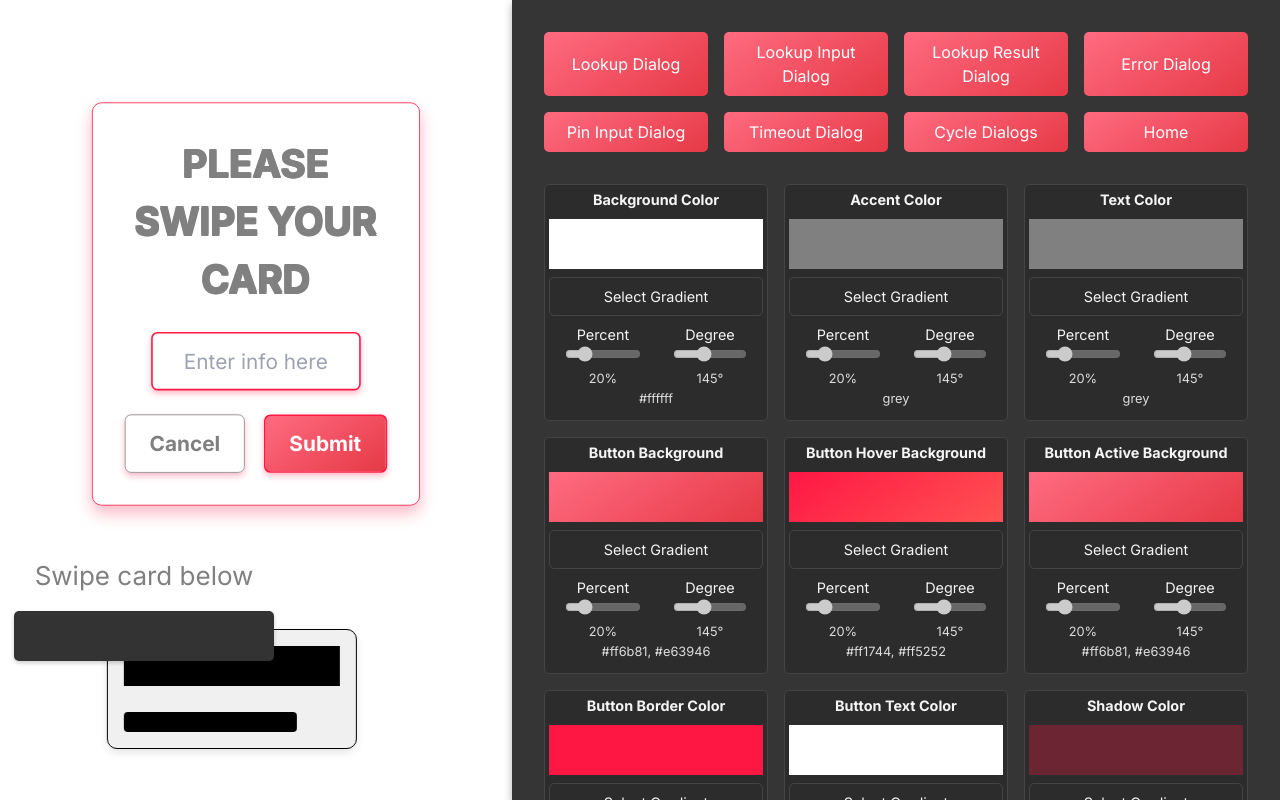
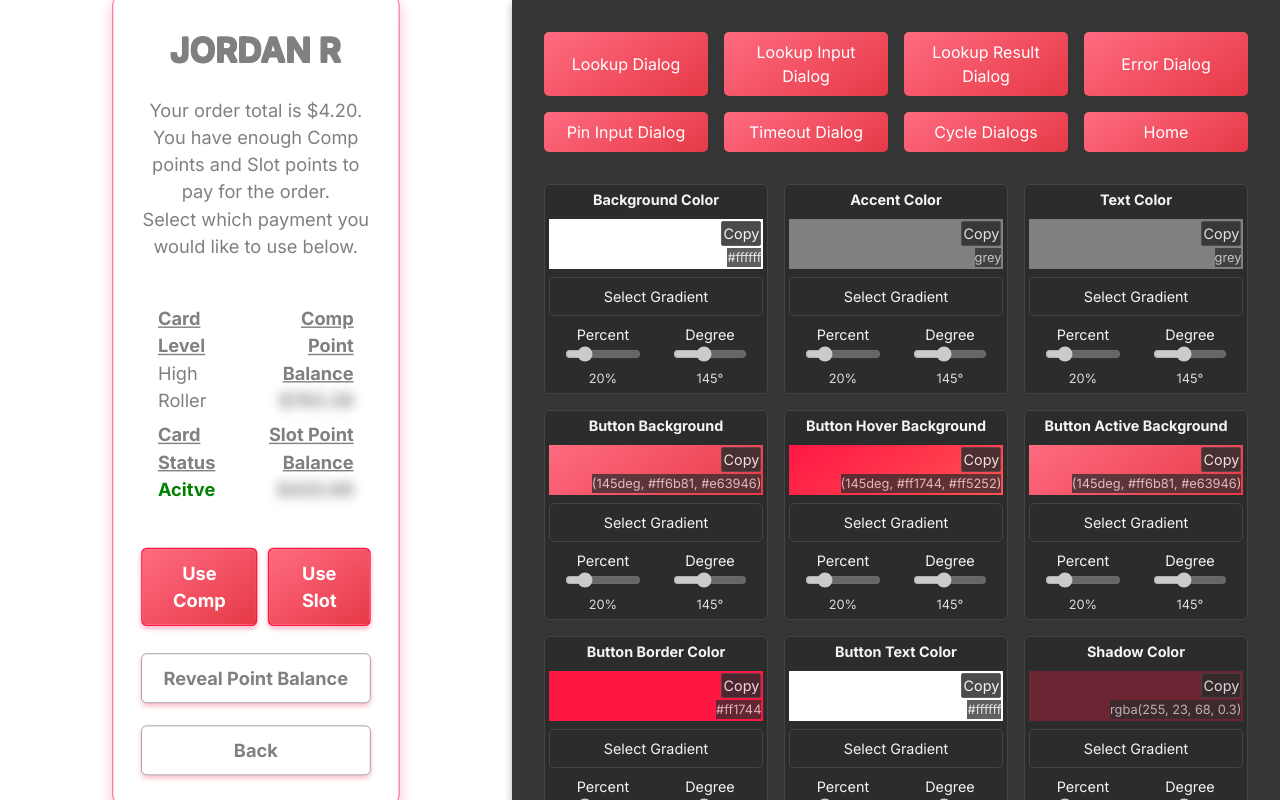
Before and after one commit to JordanReady/OTM.ThemeCreator, a Next.js app: page /konami in a window 1280 px wide. Built offline with nearby package versions, Linux system fonts and the light colour scheme; no server answers.

Commit message:
fix: general update

```diff
--- a/app/konami/konami.scss
+++ b/app/konami/konami.scss
@@ -9,7 +9,7 @@
   --button-border-color: #ff1744;
   --button-text-color: #ffffff;
   --shadow-color: rgba(255, 23, 68, 0.3);
-  --scale: 0.8;
+  --scale: 0.7;
 }
 
 $background-color: var(--background-color);
@@ -253,6 +253,41 @@ $scale: var(--scale);
   grid-template-columns: repeat(3, 1fr);
   gap: 1rem;
   margin-top: 2rem;
+}
+
+.active-border {
+  border: 1px solid #ff6b81 !important;
+  transition: border 0.3s ease-in-out;
+  display: none;
+}
+
+.copy {
+  width: 40px;
+  height: 25px;
+  background-color: #2c2c2c;
+  border: 1px solid #444;
+  border-radius: 2px;
+  position: fixed;
+  top: 2.25rem;
+  right: 0.35rem;
+  display: flex;
+  justify-content: center;
+  align-items: center;
+  opacity: 0.85;
+  z-index: 1000;
+  cursor: pointer;
+}
+
+.hex-display {
+  background-color: #2c2c2c;
+  opacity: 0.75;
+  position: fixed;
+  top: 3.95rem;
+  right: 0.35rem;
+  font-size: 0.8rem;
+  color: #ddd;
+  word-break: break-all;
+  margin-bottom: 0.5rem;
 }
 
 .css-variable-box {
--- a/app/konami/page.tsx
+++ b/app/konami/page.tsx
@@ -9,7 +9,7 @@ import ErrorDialog from "./dialogs/ErrorDialog";
 import PinInputDialog from "./dialogs/PinInputDialog";
 import TimeoutDialog from "./dialogs/TimeoutDialog";
 
-import VariableBox from "./VariableBox";
+import VariableBox from "../../components/VariableBox";
 import Link from "next/link";
 
 type Props = {};
@@ -138,7 +138,11 @@ export default function Konami({}: Props) {
   // Rotate dialogs automatically
   useEffect(() => {
     if (!cycle) return; // Exit early if cycle is false
-
+    setDialogIndex((prevIndex) => {
+      const nextIndex = (prevIndex + 1) % dialogNames.length;
+      setActiveDialog(dialogNames[nextIndex]);
+      return nextIndex;
+    });
     const intervalId = setInterval(() => {
       setDialogIndex((prevIndex) => {
         const nextIndex = (prevIndex + 1) % dialogNames.length;
@@ -152,6 +156,7 @@ export default function Konami({}: Props) {
 
   return (
     <div className="konami-container">
+      <div className="dialog-display-container">
         {activeDialog === "LookupDialog" && <LookupDialog animate="true" />}
         {activeDialog === "LookupInputDialog" && (
           <LookupInputDialog animate="true" />
@@ -162,7 +167,7 @@ export default function Konami({}: Props) {
         {activeDialog === "ErrorDialog" && <ErrorDialog animate="true" />}
         {activeDialog === "PinInputDialog" && <PinInputDialog animate="true" />}
         {activeDialog === "TimeoutDialog" && <TimeoutDialog animate="true" />}
-
+      </div>
       <div className="theme-picker-container">
         <div className="dialog-picker animate">
           <div className="dialog-switch-buttons">
--- a/app/page.tsx
+++ b/app/page.tsx
@@ -30,6 +30,7 @@ export default function HomePage() {
         alt={`OTMS Logo`}
         className="logo"
       />
+      <div className="theme-creator-container">
         <h1 className="page-title animate">Welcome to OTMS Theme Creator</h1>
         <p className="page-subtitle animate">
           Select an Interface to begin customizing the theme!
@@ -45,5 +46,6 @@ export default function HomePage() {
           ))}
         </div>
       </div>
+    </div>
   );
 }
--- a/app/konami/VariableBox.tsx
+++ b/components/VariableBox.tsx
@@ -48,15 +48,27 @@ export default function VariableBox({
 
   // Extract the color values from the gradient or hex value
   const cleanColorValue = colorValue.startsWith("linear-gradient")
-    ? colorValue.replace(/linear-gradient\([^,]+, (.*)\)/, "$1")
+    ? colorValue.replace(/linear-gradient\((.*)\)/, "($1)")
     : colorValue;
 
   return (
-    <span className="css-variable-box animate">
+    <span
+      className={`css-variable-box animate ${
+        isGradient ? "active-border" : ""
+      }`}
+    >
       <span className="variable-name">{label}</span>
       <div className={`color-preview ${variableName}`}>
+        <div
+          onClick={() => navigator.clipboard.writeText(cleanColorValue)}
+          className="copy"
+        >
+          Copy
+        </div>
+        <span className="hex-display">{cleanColorValue}</span>
         <input
           type="color"
+          placeholder={cleanColorValue}
           className={`input ${variableName}`}
           value={
             colorValue.startsWith("linear-gradient") ? baseColor : colorValue
@@ -64,8 +76,6 @@ export default function VariableBox({
           onChange={(e) => {
             const newBase = e.target.value;
             onBaseColorChange(newBase);
-            // If gradient is off, directly set the chosen color
-            // If gradient is on, recalculate the gradient
             if (isGradient) {
               convertToGradient(percent, degree);
             } else {
@@ -132,8 +142,6 @@ export default function VariableBox({
           </label>
         </div>
       </div>
-
-      <span className="value-display">{cleanColorValue}</span>
     </span>
   );
 }
```
Also changed, not shown: components/interfaceCard.scss (+9 -1 lines). Lines whose indentation alone changed are shown as unchanged.
